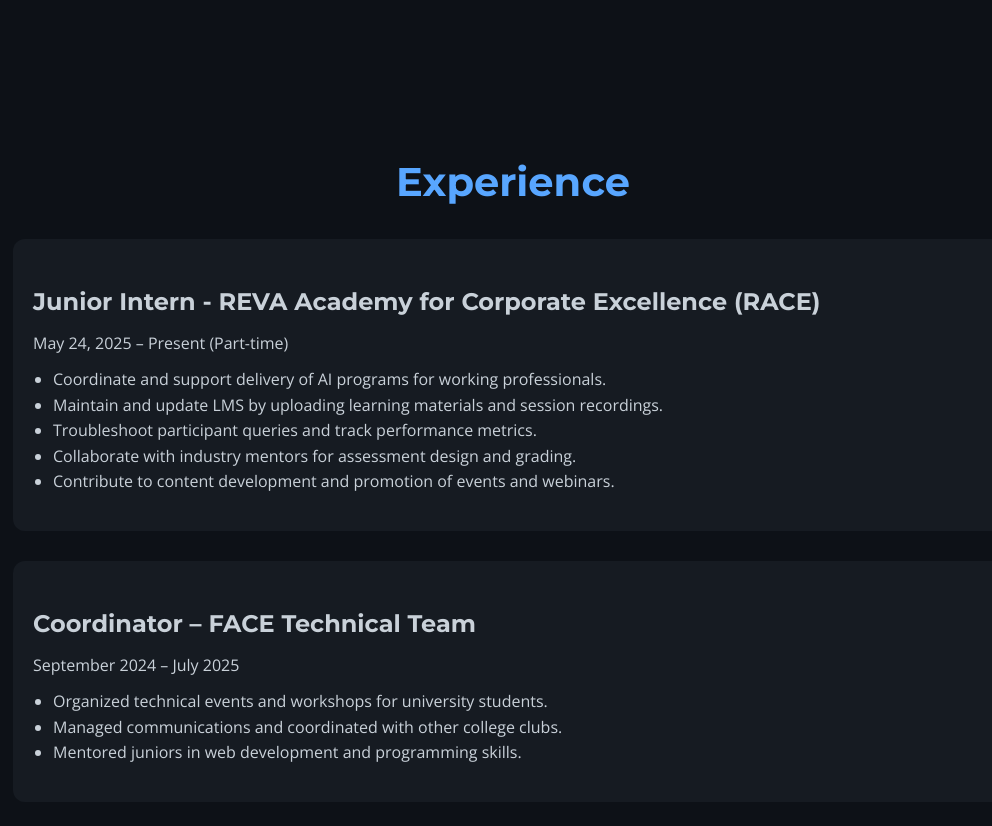
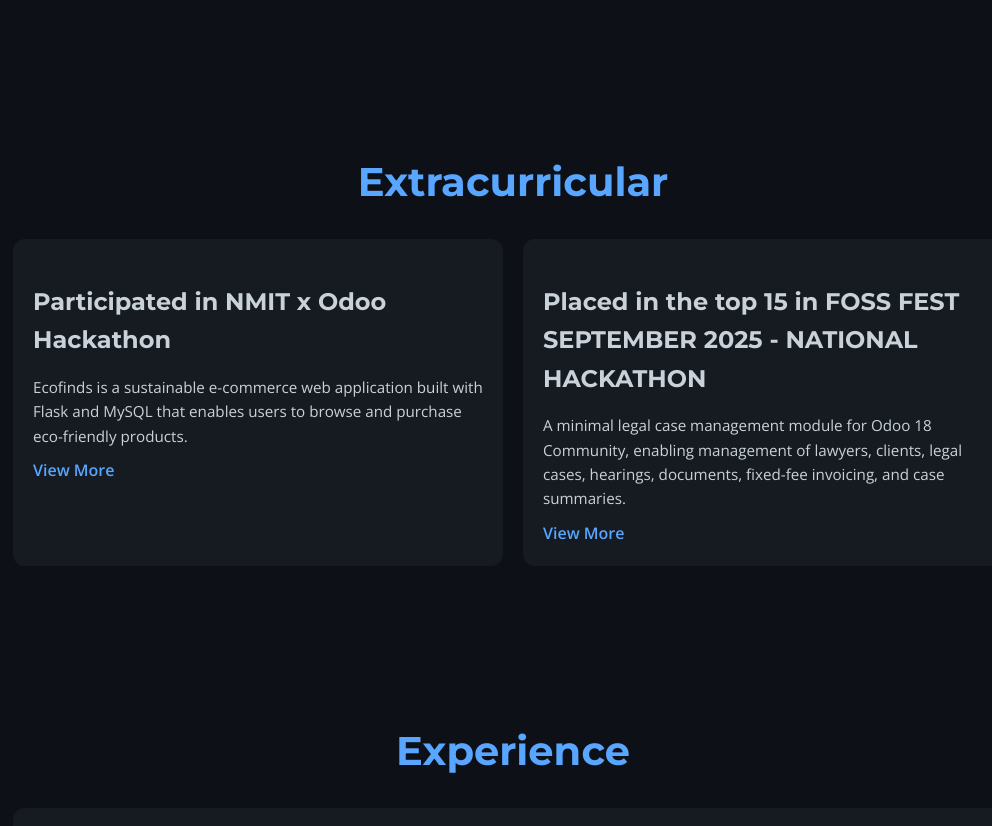
Before and after one commit to SaqibAK001/saqib-portfolio, a plain HTML site: page index.html in a window 1280 px wide. Shown: the part 1974-2800 px from the top of the page, without its empty margins (127-1119 px from the left). Drawn offline with nearby package versions, Linux system fonts and the light colour scheme.

Commit message:
Updated my resume and portfolio

```diff
--- a/index.html
+++ b/index.html
@@ -16,6 +16,7 @@
     <ul id="nav-links">
         <li><a href="#about">About</a></li>
         <li><a href="#projects">Projects</a></li>
+        <li><a href="#extracurricular">Extracurricular</a></li>
         <li><a href="#experience">Experience</a></li>
         <li><a href="#contact">Contact</a></li>
     </ul>
@@ -46,13 +47,31 @@
     <div class="projects-container" id="projects-container"></div>
 </section>
 
+<!-- Extracurricular Section -->
+<section id="extracurricular" class="fade-in">
+    <h2>Extracurricular</h2>
+    <div class="extracurricular-container" id="extracurricular-container"></div>
+</section>
+
 <!-- Experience Section -->
 <section id="experience" class="fade-in">
     <h2>Experience</h2>
+    <div class="experience-card">
+        <h3>Vice President – FACE Technical Team</h3>
+        <p>September 2025 – Present</p>
+        <h3>Coordinator – FACE Technical Team</h3>
+        <p>September 2024 – September 2025</p>
+        <ul>
+            <li>Organized technical events and workshops for university students.</li>
+            <li>Managed communications and coordinated with other college clubs.</li>
+            <li>Lead a team of 15 throughout the year</li>
+            <li>Mentored juniors in web development and programming skills.</li>
+        </ul>
+    </div>
 
     <div class="experience-card">
         <h3>Junior Intern - REVA Academy for Corporate Excellence (RACE)</h3>
-        <p>May 24, 2025 – Present (Part-time)</p>
+        <p>May 24, 2025 – September 20, 2025</p>
         <ul>
             <li>Coordinate and support delivery of AI programs for working professionals.</li>
             <li>Maintain and update LMS by uploading learning materials and session recordings.</li>
@@ -61,17 +80,6 @@
             <li>Contribute to content development and promotion of events and webinars.</li>
         </ul>
     </div>
-
-    <div class="experience-card">
-        <h3>Coordinator – FACE Technical Team</h3>
-        <p>September 2024 – July 2025</p>
-        <ul>
-            <li>Organized technical events and workshops for university students.</li>
-            <li>Managed communications and coordinated with other college clubs.</li>
-            <li>Mentored juniors in web development and programming skills.</li>
-        </ul>
-    </div>
-
 </section>
 
 <!-- Contact Section -->
--- a/script.js
+++ b/script.js
@@ -54,6 +54,33 @@ const projects = [
     }
 ];
 
+// Extracurricular Data
+const extracurriculars = [
+    {
+        name: "Participated in NMIT x Odoo Hackathon",
+        desc: "Ecofinds is a sustainable e-commerce web application built with Flask and MySQL that enables users to browse and purchase eco-friendly products.",
+        link: "https://github.com/f4zill/Ecofinds"
+    },
+    {
+        name: "Placed in the top 15 in FOSS FEST SEPTEMBER 2025 - NATIONAL HACKATHON",
+        desc: "A minimal legal case management module for Odoo 18 Community, enabling management of lawyers, clients, legal cases, hearings, documents, fixed-fee invoicing, and case summaries.",
+        link: "https://github.com/SaqibAK001/legal-odoo"
+    }
+];
+
+const extraContainer = document.getElementById('extracurricular-container');
+extracurriculars.forEach(activity => {
+    const card = document.createElement('div');
+    card.className = 'project-card'; // reuse same style as project cards
+    card.innerHTML = `
+        <h3>${activity.name}</h3>
+        <p>${activity.desc}</p>
+        <a href="${activity.link}" target="_blank">View More</a>
+    `;
+    extraContainer.appendChild(card);
+});
+
+
 const container = document.getElementById('projects-container');
 projects.forEach(proj => {
     const card = document.createElement('div');
--- a/styles.css
+++ b/styles.css
@@ -174,6 +174,12 @@ h2 {
     color: #1f6feb;
 }
 
+.extracurricular-container {
+    display: grid;
+    grid-template-columns: repeat(auto-fit, minmax(280px, 1fr));
+    gap: 20px;
+}
+
 /* Experience Cards */
 .experience-card {
     background-color: #161b22;
```
Also changed, not shown: 1 other file.
